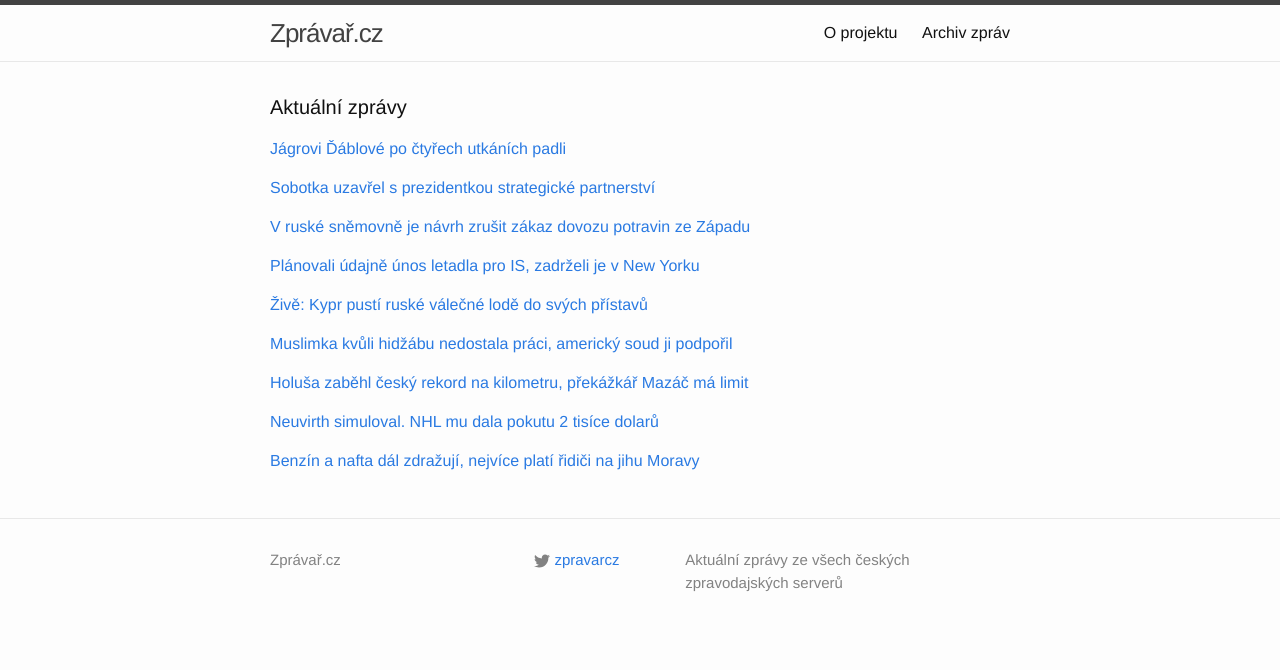
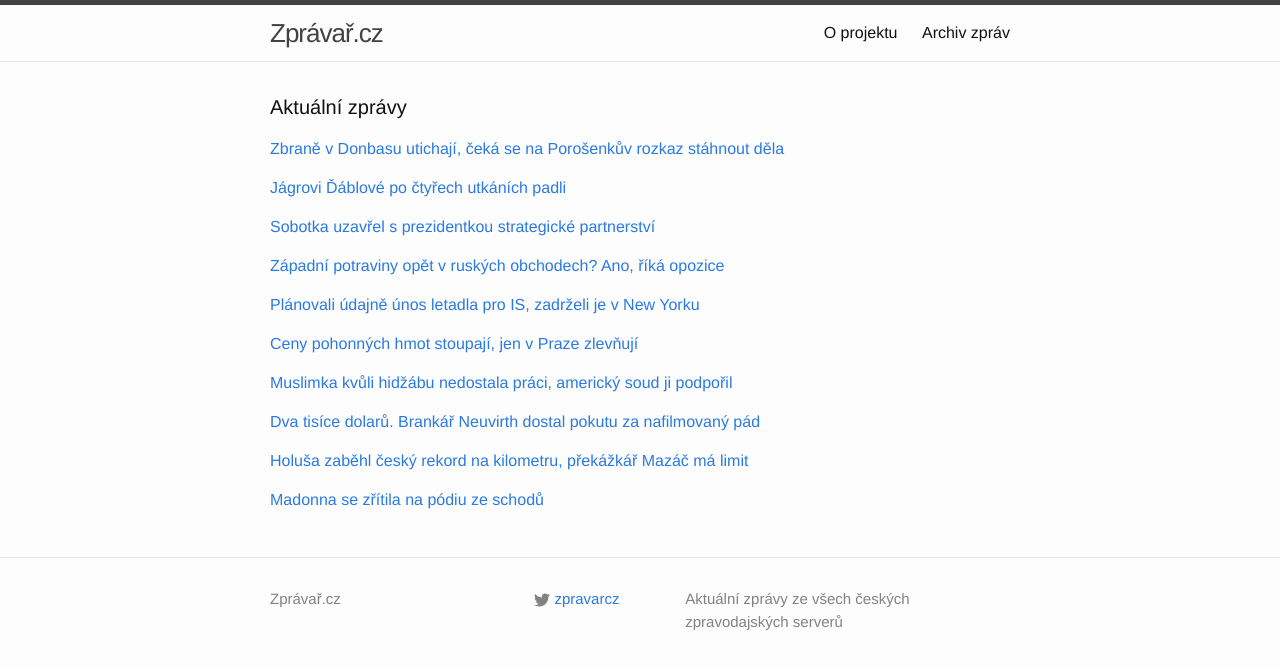
Before and after one commit to adliska/zpravar, a Jekyll site: the page built from index.html, in a window 1280 px wide. Shown: the top 670 px of the page. Built offline with Jekyll 4.4.1, drawn with Linux system fonts in a browser that asks for light colours.

Commit message:
zpravar news update

```diff
--- a/index.html
+++ b/index.html
@@ -5,8 +5,18 @@ layout: default
 <div class="home">
     <h1 class="page-heading">Aktuální zprávy</h1>
 
-<p><a href="javascript:;" onclick="toggle_visibility('zpravy0')">Jágrovi Ďáblové po čtyřech utkáních padli</a></p>
+<p><a href="javascript:;" onclick="toggle_visibility('zpravy0')">Zbraně v Donbasu utichají, čeká se na Porošenkův rozkaz stáhnout děla</a></p>
 <div id="zpravy0" style="display:none">
+<ul>
+<li><a href=http://zpravy.idnes.cz/ukrajina-primeri-porosenko-stahovani-zbrani-fnr-/zahranicni.aspx?c=A150226_093223_zahranicni_aha>Zbraně v Donbasu utichají, čeká se na Porošenkův rozkaz stáhnout děla - zpravy.idnes.cz</a></li>
+<li><a href=http://zpravy.e15.cz/zahranicni/udalosti/na-ukrajine-je-klid-ceka-se-na-porosenkuv-pokyn-ke-stazeni-tezkych-zbrani-1166819>Na Ukrajině je klid, čeká se na Porošenkův pokyn ke stažení těžkých zbraní - zpravy.e15.cz</a></li>
+<li><a href=http://zpravy.aktualne.cz/zahranici/zive-ctvrtek-26-unora-ukrajina-rusko-separatiste/r~287da5c6bcc311e4833a0025900fea04/>Živě: Kypr pustí ruské válečné lodě do svých přístavů - zpravy.aktualne.cz</a></li>
+<li><a href=http://www.ceskatelevize.cz/ct24/svet/302917-na-fronte-je-podle-kyjeva-klid-stazeni-tezkych-zbrani-na-obzoru/>Na frontě je podle Kyjeva klid, stažení těžkých zbraní na obzoru - www.ceskatelevize.cz</a></li>
+<li><a href=http://www.lidovky.cz/na-ukrajinske-fronte-pry-vladne-klid-stahne-porosenko-tezke-zbrane-1f7-/zpravy-svet.aspx?c=A150226_092017_ln_zahranici_ele>Na ukrajinské frontě prý vládne klid. Stáhne Porošenko těžké zbraně?  - www.lidovky.cz</a></li>
+<li><a href=http://www.ceskenoviny.cz/zpravy/zpravy/na-ukrajinske-fronte-pry-vladne-klid-ceka-se-porosenkuv-rozkaz/1186013>Na ukrajinské frontě prý vládne klid, čeká se Porošenkův rozkaz - www.ceskenoviny.cz</a></li>
+</ul>
+</div><p><a href="javascript:;" onclick="toggle_visibility('zpravy1')">Jágrovi Ďáblové po čtyřech utkáních padli</a></p>
+<div id="zpravy1" style="display:none">
 <ul>
 <li><a href=http://www.tyden.cz/rubriky/sport/hokej/nhl/jagrovi-dablove-po-ctyrech-utkanich-padli_334557.html>Jágrovi Ďáblové po čtyřech utkáních padli - www.tyden.cz</a></li>
 <li><a href=http://www.rozhlas.cz/_zprava/vitezna-serie-new-jersey-skoncila-michalek-si-pripsal-asistenci--1459989>Vítězná série New Jersey skončila, Michálek si připsal asistenci - www.rozhlas.cz</a></li>
@@ -15,8 +25,8 @@ layout: default
 <li><a href=http://sport.aktualne.cz/play-off-se-vzdaluje-new-jersey-po-serii-vyher-zase-padlo/r~855a88a8bd7d11e486b9002590604f2e/>Play off se vzdaluje. New Jersey po sérii výher zase padlo - sport.aktualne.cz</a></li>
 <li><a href=http://www.sportovninoviny.cz/zpravy/vitezna-serie-new-jersey-skoncila-sekacovi-premiera-nevysla/1185957>Vítězná série New Jersey skončila, Sekáčovi premiéra nevyšla - www.sportovninoviny.cz</a></li>
 </ul>
-</div><p><a href="javascript:;" onclick="toggle_visibility('zpravy1')">Sobotka uzavřel s prezidentkou strategické partnerství</a></p>
-<div id="zpravy1" style="display:none">
+</div><p><a href="javascript:;" onclick="toggle_visibility('zpravy2')">Sobotka uzavřel s prezidentkou strategické partnerství</a></p>
+<div id="zpravy2" style="display:none">
 <ul>
 <li><a href=http://www.tyden.cz/rubriky/domaci/sobotka-uzavrel-s-prezidentkou-strategicke-partnerstvi_334549.html>Sobotka uzavřel s prezidentkou strategické partnerství - www.tyden.cz</a></li>
 <li><a href=http://www.novinky.cz/zahranicni/svet/362701-sobotka-v-soulu-dohodl-strategicke-partnerstvi-cr-s-jizni-koreou.html>Sobotka v Soulu dohodl strategické partnerství ČR s Jižní Koreou - www.novinky.cz</a></li>
@@ -24,57 +34,59 @@ layout: default
 <li><a href=http://www.ceskatelevize.cz/ct24/ekonomika/302910-cesko-a-jizni-koreu-spoji-strategicke-partnerstvi/>Česko a Jižní Koreu spojí strategické partnerství - www.ceskatelevize.cz</a></li>
 <li><a href=http://www.ceskenoviny.cz/zpravy/zpravy/premier-sobotka-se-setkal-s-jihokorejskou-prezidentkou/1185951>Premiér Sobotka se setkal s jihokorejskou prezidentkou - www.ceskenoviny.cz</a></li>
 </ul>
-</div><p><a href="javascript:;" onclick="toggle_visibility('zpravy2')">V ruské sněmovně je návrh zrušit zákaz dovozu potravin ze Západu</a></p>
-<div id="zpravy2" style="display:none">
+</div><p><a href="javascript:;" onclick="toggle_visibility('zpravy3')">Západní potraviny opět v ruských obchodech? Ano, říká opozice</a></p>
+<div id="zpravy3" style="display:none">
 <ul>
+<li><a href=http://www.ceskatelevize.cz/ct24/ekonomika/302920-zapadni-potraviny-opet-v-ruskych-obchodech-ano-rika-opozice/>Západní potraviny opět v ruských obchodech? Ano, říká opozice - www.ceskatelevize.cz</a></li>
 <li><a href=http://zpravy.idnes.cz/rusky-zakon-proti-dovozu-potravin-duk-/zahranicni.aspx?c=A150226_081413_zahranicni_pku>V ruské sněmovně je návrh zrušit zákaz dovozu potravin ze Západu - zpravy.idnes.cz</a></li>
 <li><a href=http://zpravy.e15.cz/zahranicni/politika/konec-embarga-na-dovoz-zapadnich-potravin-rozhodne-ruska-snemovna-1166798>Konec embarga na dovoz západních potravin? Rozhodne ruská sněmovna - zpravy.e15.cz</a></li>
 <li><a href=http://www.lidovky.cz/skonci-zakaz-dovozu-potravin-do-ruska-navrh-zakona-projednaji-poslanci-1an-/zpravy-svet.aspx?c=A150226_081650_ln_zahranici_rof>Skončí zákaz dovozu potravin do Ruska? Návrh zákona projednají poslanci  - www.lidovky.cz</a></li>
 <li><a href=http://www.ceskenoviny.cz/zpravy/zpravy/v-ruske-snemovne-je-navrh-zrusit-zakaz-dovozu-potravin/1185979>V ruské sněmovně je návrh zrušit zákaz dovozu potravin - www.ceskenoviny.cz</a></li>
 </ul>
-</div><p><a href="javascript:;" onclick="toggle_visibility('zpravy3')">Plánovali údajně únos letadla pro IS, zadrželi je v New Yorku</a></p>
-<div id="zpravy3" style="display:none">
+</div><p><a href="javascript:;" onclick="toggle_visibility('zpravy4')">Plánovali údajně únos letadla pro IS, zadrželi je v New Yorku</a></p>
+<div id="zpravy4" style="display:none">
 <ul>
 <li><a href=http://www.ceskatelevize.cz/ct24/svet/302909-planovali-udajne-unos-letadla-pro-is-zadrzeli-je-v-new-yorku/>Plánovali údajně únos letadla pro IS, zadrželi je v New Yorku - www.ceskatelevize.cz</a></li>
 <li><a href=http://zpravy.aktualne.cz/zahranici/tri-cizinci-zadrzeni-v-usa-byli-obvineni-z-podpory-islamistu/r~1a9bd53abd7d11e49fc3002590604f2e/>Tři cizinci zadržení v USA byli obviněni z podpory islamistů - zpravy.aktualne.cz</a></li>
 <li><a href=http://www.ceskatelevize.cz/ct24/svet/302909-planovali-unos-letadla-pro-is-zadrzeli-je-v-new-yorku/>Plánovali únos letadla pro IS, zadrželi je v New Yorku - www.ceskatelevize.cz</a></li>
 <li><a href=http://www.ceskenoviny.cz/zpravy/zpravy/tri-cizinci-v-usa-byli-obvineni-z-podpory-islamistu/1185938>Tři cizinci v USA byli obviněni z podpory islamistů - www.ceskenoviny.cz</a></li>
 </ul>
-</div><p><a href="javascript:;" onclick="toggle_visibility('zpravy4')">Živě: Kypr pustí ruské válečné lodě do svých přístavů</a></p>
-<div id="zpravy4" style="display:none">
+</div><p><a href="javascript:;" onclick="toggle_visibility('zpravy5')">Ceny pohonných hmot stoupají, jen v Praze zlevňují</a></p>
+<div id="zpravy5" style="display:none">
 <ul>
-<li><a href=http://zpravy.aktualne.cz/zahranici/zive-ctvrtek-26-unora-ukrajina-rusko-separatiste/r~287da5c6bcc311e4833a0025900fea04/>Živě: Kypr pustí ruské válečné lodě do svých přístavů - zpravy.aktualne.cz</a></li>
-<li><a href=http://www.ceskatelevize.cz/ct24/svet/302917-na-fronte-je-podle-kyjeva-klid-stazeni-tezkych-zbrani-na-obzoru/>Na frontě je podle Kyjeva klid, stažení těžkých zbraní na obzoru - www.ceskatelevize.cz</a></li>
-<li><a href=http://www.lidovky.cz/na-ukrajinske-fronte-pry-vladne-klid-stahne-porosenko-tezke-zbrane-1f7-/zpravy-svet.aspx?c=A150226_092017_ln_zahranici_ele>Na ukrajinské frontě prý vládne klid. Stáhne Porošenko těžké zbraně?  - www.lidovky.cz</a></li>
-<li><a href=http://www.ceskenoviny.cz/zpravy/zpravy/na-ukrajinske-fronte-pry-vladne-klid-ceka-se-porosenkuv-rozkaz/1186013>Na ukrajinské frontě prý vládne klid, čeká se Porošenkův rozkaz - www.ceskenoviny.cz</a></li>
+<li><a href=http://ekonomika.idnes.cz/pohonne-hmoty-v-praze-uz-nejsou-nejdrazsi-v-zemi-f66-/eko-doprava.aspx?c=A150226_094344_eko-doprava_fih>Ceny pohonných hmot stoupají, jen v Praze zlevňují - ekonomika.idnes.cz</a></li>
+<li><a href=http://www.novinky.cz/ekonomika/362708-benzin-a-nafta-dal-zdrazuji-nejvice-plati-ridici-na-jihu-moravy.html>Benzín a nafta dál zdražují, nejvíce platí řidiči na jihu Moravy - www.novinky.cz</a></li>
+<li><a href=http://www.denik.cz/ekonomika/ceny-benzinu-a-nafty-v-tydnu-vzrostly-o-vice-nez-20-haleru-20150226.html>Ceny benzínu a nafty v týdnu vzrostly o více než 20 haléřů - www.denik.cz</a></li>
+<li><a href=http://www.financninoviny.cz/zpravodajstvi/zpravy/ceny-pohonnych-hmot-v-tydnu-vzrostly-o-vice-nez-20-haleru/1185989>Ceny pohonných hmot v týdnu vzrostly o více než 20 haléřů - www.financninoviny.cz</a></li>
 </ul>
-</div><p><a href="javascript:;" onclick="toggle_visibility('zpravy5')">Muslimka kvůli hidžábu nedostala práci, americký soud ji podpořil</a></p>
-<div id="zpravy5" style="display:none">
+</div><p><a href="javascript:;" onclick="toggle_visibility('zpravy6')">Muslimka kvůli hidžábu nedostala práci, americký soud ji podpořil</a></p>
+<div id="zpravy6" style="display:none">
 <ul>
 <li><a href=http://www.ceskatelevize.cz/ct24/svet/302913-muslimka-kvuli-hidzabu-nedostala-praci-americky-soud-ji-podporil/>Muslimka kvůli hidžábu nedostala práci, americký soud ji podpořil - www.ceskatelevize.cz</a></li>
 <li><a href=http://zpravy.idnes.cz/spor-o-muslimsky-satek-usa-d08-/zahranicni.aspx?c=A150226_065335_zahranicni_skr>Nejvyšší soud USA podpořil muslimku, která kvůli hidžábu žaluje firmu - zpravy.idnes.cz</a></li>
 <li><a href=http://www.novinky.cz/zahranicni/amerika/362697-nejvyssi-soud-usa-podporil-muslimku-ve-sporu-o-noseni-satku.html>Nejvyšší soud USA podpořil muslimku ve sporu o nošení šátku  - www.novinky.cz</a></li>
 <li><a href=http://zpravy.aktualne.cz/zahranici/nejvyssi-soud-usa-podporil-muslimku-ve-sporu-o-noseni-satku/r~264c3ae0bd4211e49e4b0025900fea04/>Nejvyšší soud USA podpořil muslimku ve sporu o nošení šátku - zpravy.aktualne.cz</a></li>
 </ul>
-</div><p><a href="javascript:;" onclick="toggle_visibility('zpravy6')">Holuša zaběhl český rekord na kilometru, překážkář Mazáč má limit</a></p>
-<div id="zpravy6" style="display:none">
+</div><p><a href="javascript:;" onclick="toggle_visibility('zpravy7')">Dva tisíce dolarů. Brankář Neuvirth dostal pokutu za nafilmovaný pád</a></p>
+<div id="zpravy7" style="display:none">
+<ul>
+<li><a href=http://www.denik.cz/hokej/dva-tisice-dolaru-neuvirth-dostal-pokutu-za-nafilmovany-pad-20150226.html>Dva tisíce dolarů. Brankář Neuvirth dostal pokutu za nafilmovaný pád - www.denik.cz</a></li>
+<li><a href=http://sport.aktualne.cz/neuvirth-simuloval-nhl-mu-dala-pokutu-2-tisice-dolaru/r~a91595dabd8711e4bdad0025900fea04/>Neuvirth simuloval. NHL mu dala pokutu 2 tisíce dolarů - sport.aktualne.cz</a></li>
+<li><a href=http://hokej.idnes.cz/michal-neuvirth-hokej-nafilmovany-pad-dx3-/nhl.aspx?c=A150226_080237_nhl_ten>Brankář Neuvirth v NHL nafilmoval pád, dostal za to pokutu - hokej.idnes.cz</a></li>
+<li><a href=http://www.sportovninoviny.cz/zpravy/neuvirth-dostal-v-nhl-pokutu-za-nafilmovany-pad/1185977>Neuvirth dostal v NHL pokutu za nafilmovaný pád - www.sportovninoviny.cz</a></li>
+</ul>
+</div><p><a href="javascript:;" onclick="toggle_visibility('zpravy8')">Holuša zaběhl český rekord na kilometru, překážkář Mazáč má limit</a></p>
+<div id="zpravy8" style="display:none">
 <ul>
 <li><a href=http://sport.idnes.cz/mitink-atletika-mety-holusa-mazac-dl9-/atletika.aspx?c=A150224_2142168_hok_1liga_ten>Holuša zaběhl český rekord na kilometru, překážkář Mazáč má limit - sport.idnes.cz</a></li>
 <li><a href=http://www.sportovninoviny.cz/zpravy/holusa-ve-francii-vylepsil-cesky-halovy-rekord-v-behu-na-1000-m/1185994>Holuša ve Francii vylepšil český halový rekord v běhu na 1000 m - www.sportovninoviny.cz</a></li>
 <li><a href=http://sport.aktualne.cz/holusa-vylepsil-cesky-halovy-rekord-v-behu-na-kilometr/r~aadd4b56bd8c11e4aff10025900fea04/>Holuša vylepšil český halový rekord v běhu na kilometr - sport.aktualne.cz</a></li>
 </ul>
-</div><p><a href="javascript:;" onclick="toggle_visibility('zpravy7')">Neuvirth simuloval. NHL mu dala pokutu 2 tisíce dolarů</a></p>
-<div id="zpravy7" style="display:none">
+</div><p><a href="javascript:;" onclick="toggle_visibility('zpravy9')">Madonna se zřítila na pódiu ze schodů</a></p>
+<div id="zpravy9" style="display:none">
 <ul>
-<li><a href=http://sport.aktualne.cz/neuvirth-simuloval-nhl-mu-dala-pokutu-2-tisice-dolaru/r~a91595dabd8711e4bdad0025900fea04/>Neuvirth simuloval. NHL mu dala pokutu 2 tisíce dolarů - sport.aktualne.cz</a></li>
-<li><a href=http://hokej.idnes.cz/michal-neuvirth-hokej-nafilmovany-pad-dx3-/nhl.aspx?c=A150226_080237_nhl_ten>Brankář Neuvirth v NHL nafilmoval pád, dostal za to pokutu - hokej.idnes.cz</a></li>
-<li><a href=http://www.sportovninoviny.cz/zpravy/neuvirth-dostal-v-nhl-pokutu-za-nafilmovany-pad/1185977>Neuvirth dostal v NHL pokutu za nafilmovaný pád - www.sportovninoviny.cz</a></li>
-</ul>
-</div><p><a href="javascript:;" onclick="toggle_visibility('zpravy8')">Benzín a nafta dál zdražují, nejvíce platí řidiči na jihu Moravy</a></p>
-<div id="zpravy8" style="display:none">
-<ul>
-<li><a href=http://www.novinky.cz/ekonomika/362708-benzin-a-nafta-dal-zdrazuji-nejvice-plati-ridici-na-jihu-moravy.html>Benzín a nafta dál zdražují, nejvíce platí řidiči na jihu Moravy - www.novinky.cz</a></li>
-<li><a href=http://www.denik.cz/ekonomika/ceny-benzinu-a-nafty-v-tydnu-vzrostly-o-vice-nez-20-haleru-20150226.html>Ceny benzínu a nafty v týdnu vzrostly o více než 20 haléřů - www.denik.cz</a></li>
-<li><a href=http://www.financninoviny.cz/zpravodajstvi/zpravy/ceny-pohonnych-hmot-v-tydnu-vzrostly-o-vice-nez-20-haleru/1185989>Ceny pohonných hmot v týdnu vzrostly o více než 20 haléřů - www.financninoviny.cz</a></li>
+<li><a href=http://www.novinky.cz/koktejl/362704-madonna-se-zritila-na-podiu-ze-schodu.html>Madonna se zřítila na pódiu ze schodů - www.novinky.cz</a></li>
+<li><a href=http://www.novinky.cz/koktejl/362704-madonna-spadla-z-podia.html>Madonna spadla z pódia - www.novinky.cz</a></li>
+<li><a href=http://revue.idnes.cz/madonna-spadla-na-brit-awards-dib-/zajimavosti.aspx?c=A150226_073327_zajimavosti_bse>Madonna spadla ze schodů při vystoupení na Brit Awards - revue.idnes.cz</a></li>
 </ul>
 </div></div>
```
